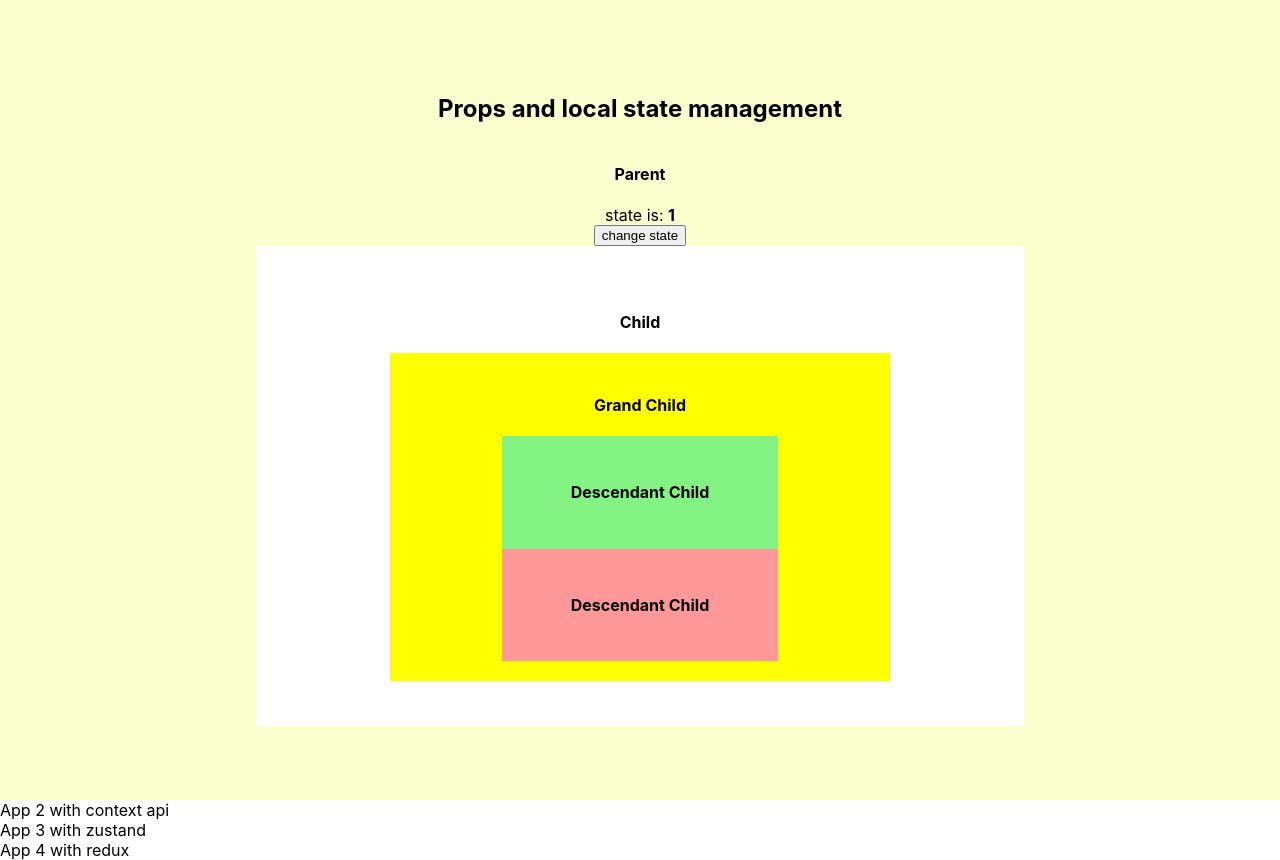
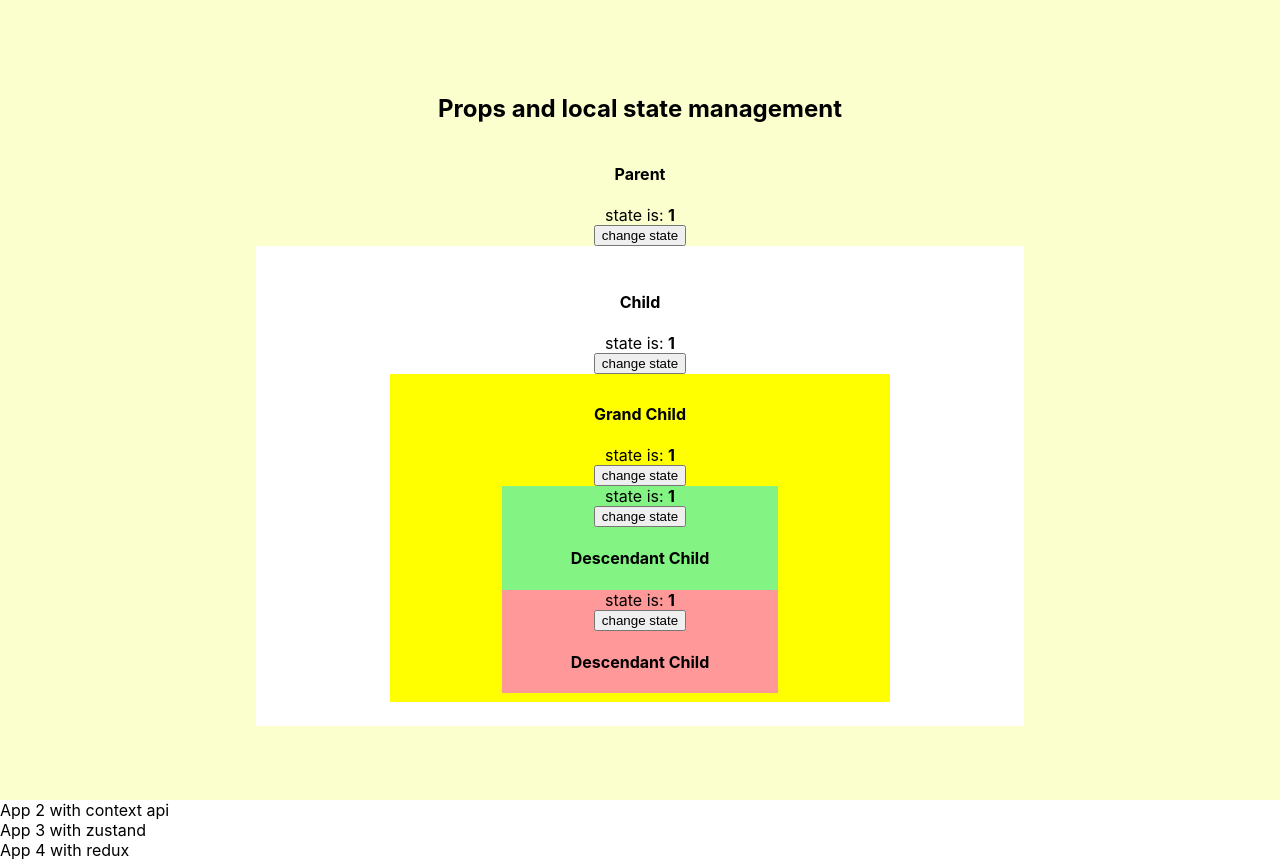
Before and after one commit to audreybozorgi/different-state-management-flow, a React (Create React App) app: page / in a window 1280 px wide. Built offline with nearby package versions, Linux system fonts and the light colour scheme.

Commit message:
define state in every component

```diff
--- a/src/App.js
+++ b/src/App.js
@@ -18,6 +18,7 @@ function App() {
 export default App;
 
 const ChildComponent = ({cbg}) => {
+  const [state, setState] = useState(1)
   console.log('render child');
   return (
     <div
@@ -32,12 +33,17 @@ const ChildComponent = ({cbg}) => {
         }}
       >
       <h4>Child</h4>
+      <span>state is: <b>{state}</b></span>
+      <button onClick={() => setState(prev => prev += 1)}>change state</button>
+
       <GrandChildComponent gbg='yellow' />
     </div>
   )
 }
 
 const GrandChildComponent = ({gbg}) => {
+  const [state, setState] = useState(1)
+
   console.log('render grand child');
   return (
     <div
@@ -53,6 +59,8 @@ const GrandChildComponent = ({gbg}) => {
       }}
     >
       <h4>Grand Child</h4>
+      <span>state is: <b>{state}</b></span>
+      <button onClick={() => setState(prev => prev += 1)}>change state</button>
       <DescendantComponent dbg={'#83f483'}/>
       <DescendantComponent dbg={'#ff9898'}/>
     </div>
@@ -60,6 +68,7 @@ const GrandChildComponent = ({gbg}) => {
 }
 
 const DescendantComponent = ({dbg}) => {
+  const [state, setState] = useState(1)
   console.log('render descendant');
   return (
     <div
@@ -73,6 +82,8 @@ const DescendantComponent = ({dbg}) => {
       background: dbg
       }}
     >
+      <span>state is: <b>{state}</b></span>
+      <button onClick={() => setState(prev => prev += 1)}>change state</button>
       <h4>Descendant Child</h4>
     </div>
   )
```
